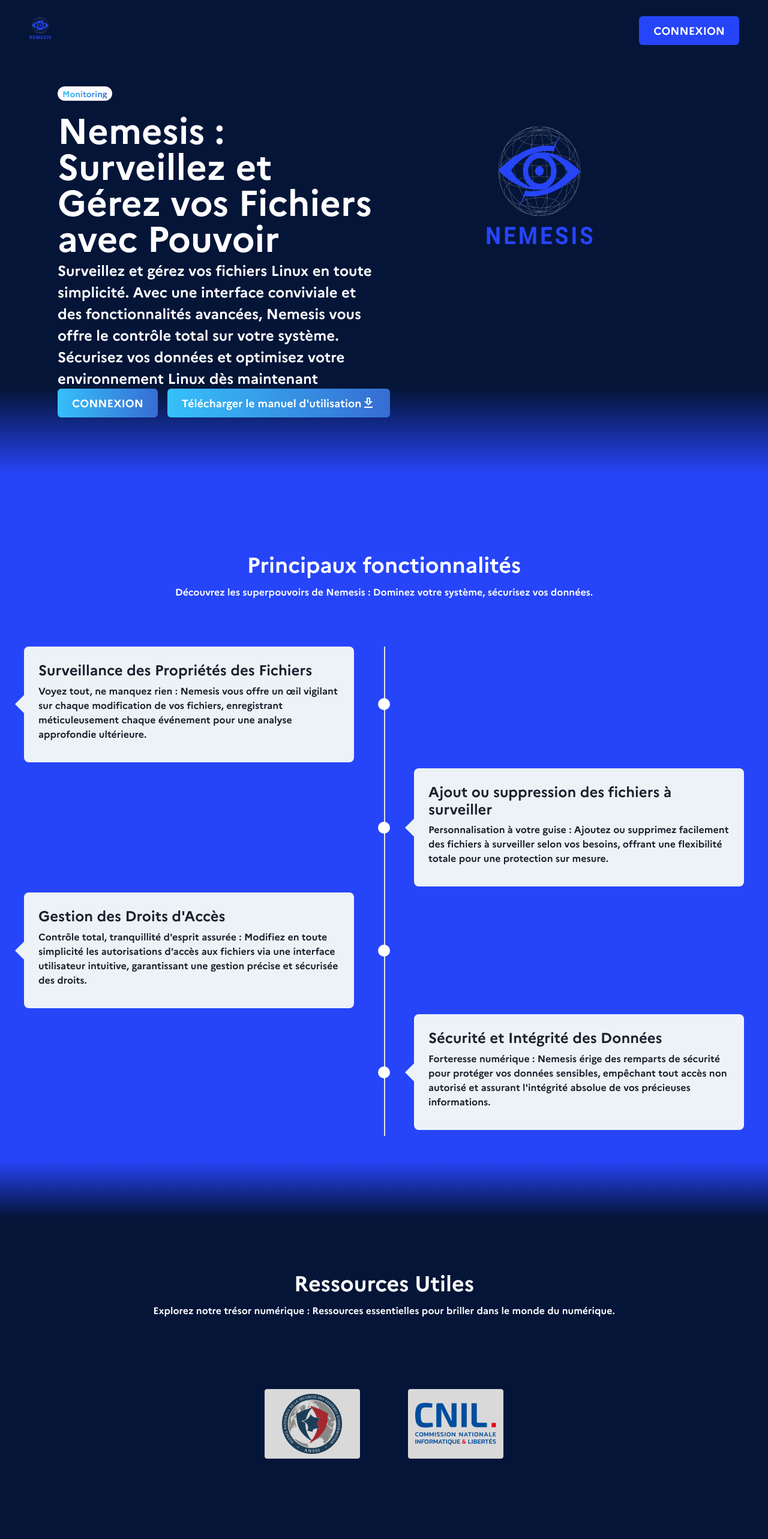
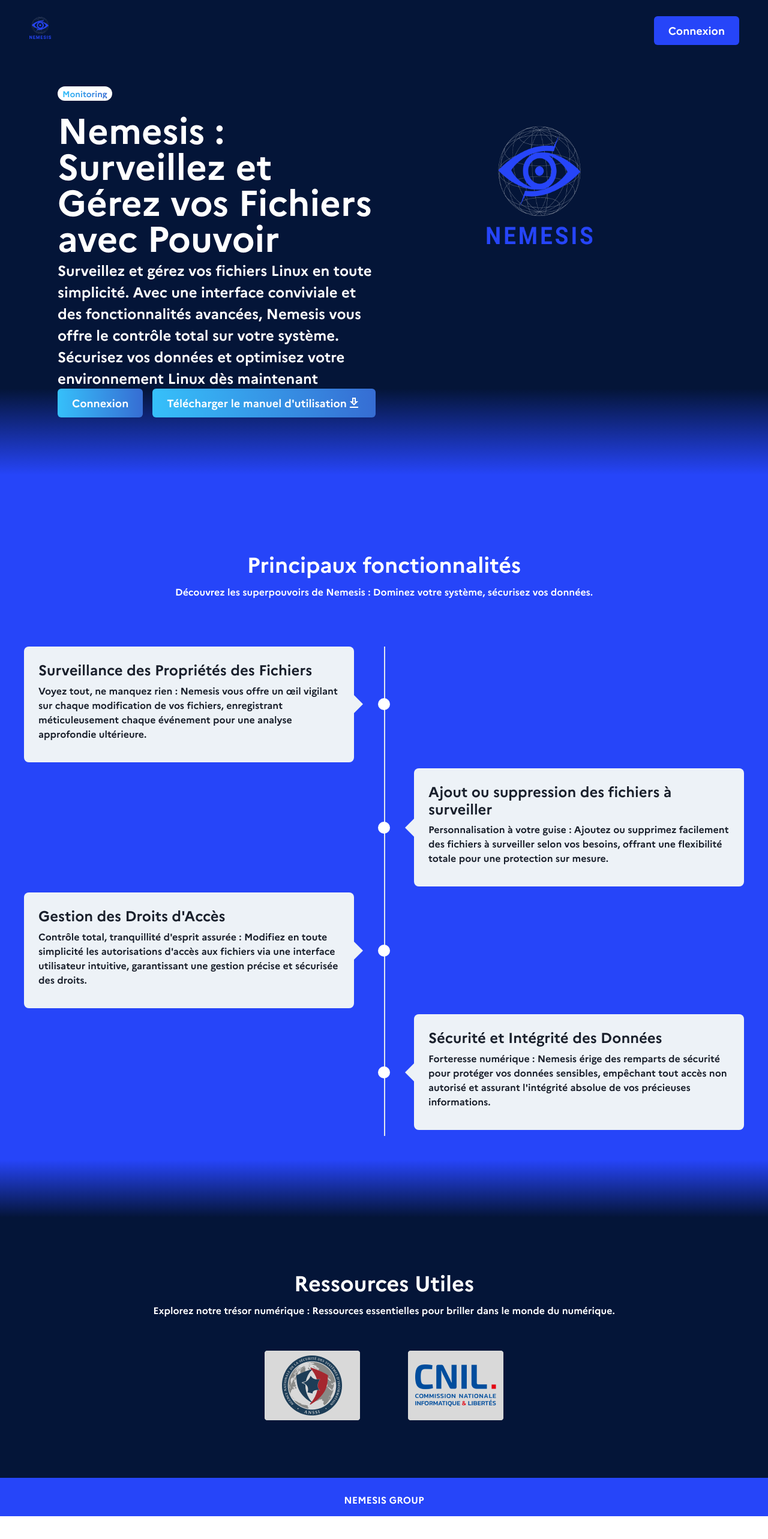
Before and after one commit to project-nemesis-monitor/ui-monitor-v1, a Next.js app: page / in a window 1280 px wide. Shown: the top 2566 px of the page at 60% size. After the commit the page ends 2528 px from the top, so only its background shows below. Built offline with nearby package versions, Linux system fonts and the light colour scheme.

Commit message:
fix: link images

```diff
--- a/components/Footer.jsx
+++ b/components/Footer.jsx
@@ -8,7 +8,7 @@ const Footer = () => {
       bg="#2645F9"
       py={4}
       color="white"
-      mt={40}
+      mt={24}
       align="center"
       justify="center"
       direction="column"
--- a/components/NavBar.jsx
+++ b/components/NavBar.jsx
@@ -64,7 +64,7 @@ const Navbar = () => {
                   color={"white"}
                   _hover={{ color: "#2645F9", bg: "white" }}
                 >
-                  CONNEXION
+                  Connexion
                 </Button>
               </NextLink>
             </Box>
@@ -91,7 +91,7 @@ const Navbar = () => {
                   color={"white"}
                   _hover={{ color: "#2645F9", bg: "white" }}
                 >
-                  CONNEXION
+                  Connexion
                 </Button>
               </NextLink>
             </Box>
--- a/components/landingpage/Buttongradient.jsx
+++ b/components/landingpage/Buttongradient.jsx
@@ -31,7 +31,7 @@ export default function Buttongradient() {
             color={"white"}
             _hover={{ color: "#2645F9", bg: "white" }}
           >
-            CONNEXION
+            Connexion
           </Button>
         </NextLink>
 
--- a/components/landingpage/Ressourceslink.jsx
+++ b/components/landingpage/Ressourceslink.jsx
@@ -10,7 +10,7 @@ import {
     useBreakpointValue,
     Button,
     Center,
-  Image
+    Image,
   } from "@chakra-ui/react";
   import NextLink from "next/link";
 
@@ -26,18 +26,36 @@ export default function Ressourceslink() {
         >
           Ressources Utiles
         </chakra.h3>
-      <Text mb={20} textAlign="center" color={"white"}>
+        <Text mb={4} textAlign="center" color={"white"}>
           Explorez notre trésor numérique : Ressources essentielles pour briller
           dans le monde du numérique.
         </Text>
         <Center>
           <HStack mt={10} spacing={20}>
-          <NextLink href={"/"}>
-            <Image src="/anssi.png" alt="cnil"/>
+            <NextLink
+              href={"https://cyber.gouv.fr/bonnes-pratiques-protegez-vous"}
+            >
+              <Image
+                src="/anssi.png"
+                alt="cnil"
+                _hover={{
+                  transform: "scale(1.05)",
+                  transitionDuration: "0.2s",
+                  transitionTimingFunction: "ease-in-out",
+                }}
+              />
             </NextLink>
 
-          <NextLink href={"/"}>
-            <Image src="/cnil.png" alt="cnil"/>
+            <NextLink href={"https://www.cnil.fr/fr"}>
+              <Image
+                src="/cnil.png"
+                alt="cnil"
+                _hover={{
+                  transform: "scale(1.05)",
+                  transitionDuration: "0.2s",
+                  transitionTimingFunction: "ease-in-out",
+                }}
+              />
             </NextLink>
           </HStack>
         </Center>
```
Lines whose indentation alone changed are shown as unchanged.
